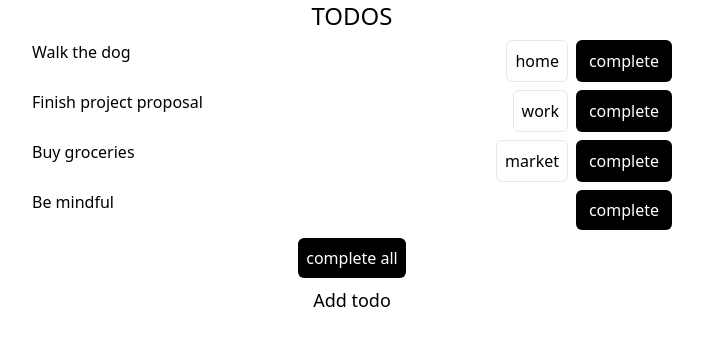
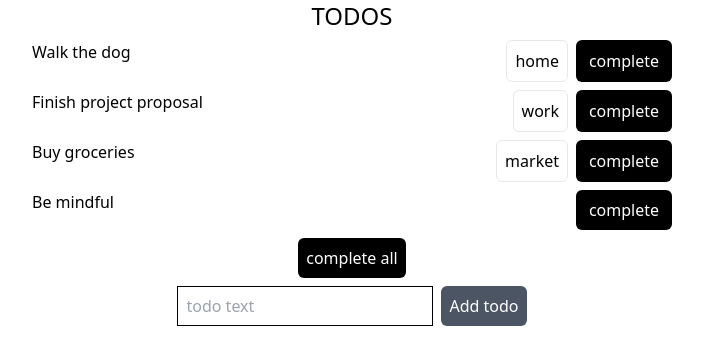
Before and after one commit to jasonmlutz/typescript-todo, a React (Create React App) app: page / in a window 1280 px wide. Shown: the top 364 px of the page, without its empty margins (288-991 px from the left). Built offline with nearby package versions, Linux system fonts and the light colour scheme.

Commit message:
Add create todo form

```diff
--- a/src/App.tsx
+++ b/src/App.tsx
@@ -1,4 +1,4 @@
-import React, { useState } from "react";
+import React, { SyntheticEvent, useState } from "react";
 
 function App() {
   const initialTodos: Todo[] = [
@@ -8,7 +8,15 @@ function App() {
     { id: 4, text: "Be mindful", done: false },
   ];
 
+  const initialNewTodo: NewTodo = { text: "" };
+
   const [todos, setTodos] = useState(initialTodos);
+  const [newTodo, setNewTodo] = useState(initialNewTodo);
+
+  type NewTodo = {
+    text: string;
+    place?: Place;
+  };
 
   type Place = "home" | "work" | { custom: string };
   type Todo = Readonly<{
@@ -48,10 +56,39 @@ function App() {
     }));
   }
 
-  const renderedTodos = todos.map((todo: Todo) => (
+  function addTodo(todo: Todo): void {
+    setTodos((prevState) => {
+      return [...prevState, todo];
+    });
+  }
+
+  function nextTodoIndex(todos: readonly Todo[]): number {
+    return Math.max(...todos.map((el) => el.id)) + 1;
+  }
+
+  function buildTodo(): Todo {
+    return { ...newTodo, id: nextTodoIndex(todos), done: false };
+  }
+
+  function submitNewTodo(e: SyntheticEvent): void {
+    e.preventDefault();
+    if (newTodo.text) {
+      let todo = buildTodo();
+      addTodo(todo);
+      setNewTodo(initialNewTodo);
+    } else {
+      window.alert("please enter todo text");
+    }
+  }
+
+  const renderedTodos = todos
+    .sort((a, b) => a.id - b.id)
+    .map((todo: Todo) => (
       <li key={todo.id} className="mb-2 flex flex-row justify-between">
         <div
-        className={"flex-1 " + (todo.done ? "line-through text-gray-700" : "")}
+          className={
+            "flex-1 " + (todo.done ? "line-through text-gray-700" : "")
+          }
         >
           {todo.text}
         </div>
@@ -61,14 +98,14 @@ function App() {
           </div>
         ) : null}
         <button
-        className="p-2 ml-2 rounded-md bg-black text-white hover:bg-gray-600 w-24"
+          className="p-2 ml-2 rounded-md bg-black text-white hover:bg-gray-600 cursor-pointer w-24"
           onClick={() => {
             // toggleTodo(todo);
             setTodos((prevState) => {
               return [
                 ...prevState.filter((el) => el.id !== todo.id),
                 toggleTodo(todo),
-            ].sort((a, b) => a.id - b.id);
+              ];
             });
           }}
         >
@@ -82,12 +119,30 @@ function App() {
       <header className="mb-2 text-2xl">TODOS</header>
       <ul className="w-1/2">{renderedTodos}</ul>
       <button
-        className="p-2 mb-2 rounded-md bg-black text-white hover:bg-gray-600"
+        className="p-2 mb-2 rounded-md bg-black text-white hover:bg-gray-600 cursor-pointer"
         onClick={() => setTodos((prevState) => completeAll(prevState))}
       >
         complete all
       </button>
-      <div className="pb-2 text-lg">Add todo</div>
+      <form className="flex flex-row pb-2" onSubmit={submitNewTodo}>
+        <input
+          placeholder="todo text"
+          className="border border-black w-64 pl-2 flex-1"
+          value={newTodo.text}
+          onChange={(e) => setNewTodo({ text: e.target.value })}
+        />
+        <input
+          id="newTodoSubmit"
+          type="submit"
+          value="Add todo"
+          className={
+            "p-2 ml-2 rounded-md bg-black text-white " +
+            (newTodo.text
+              ? "hover:bg-gray-600 cursor-pointer"
+              : "bg-gray-600 cursor-not-allowed")
+          }
+        />
+      </form>
     </div>
   );
 }
```
Lines whose indentation alone changed are shown as unchanged.
